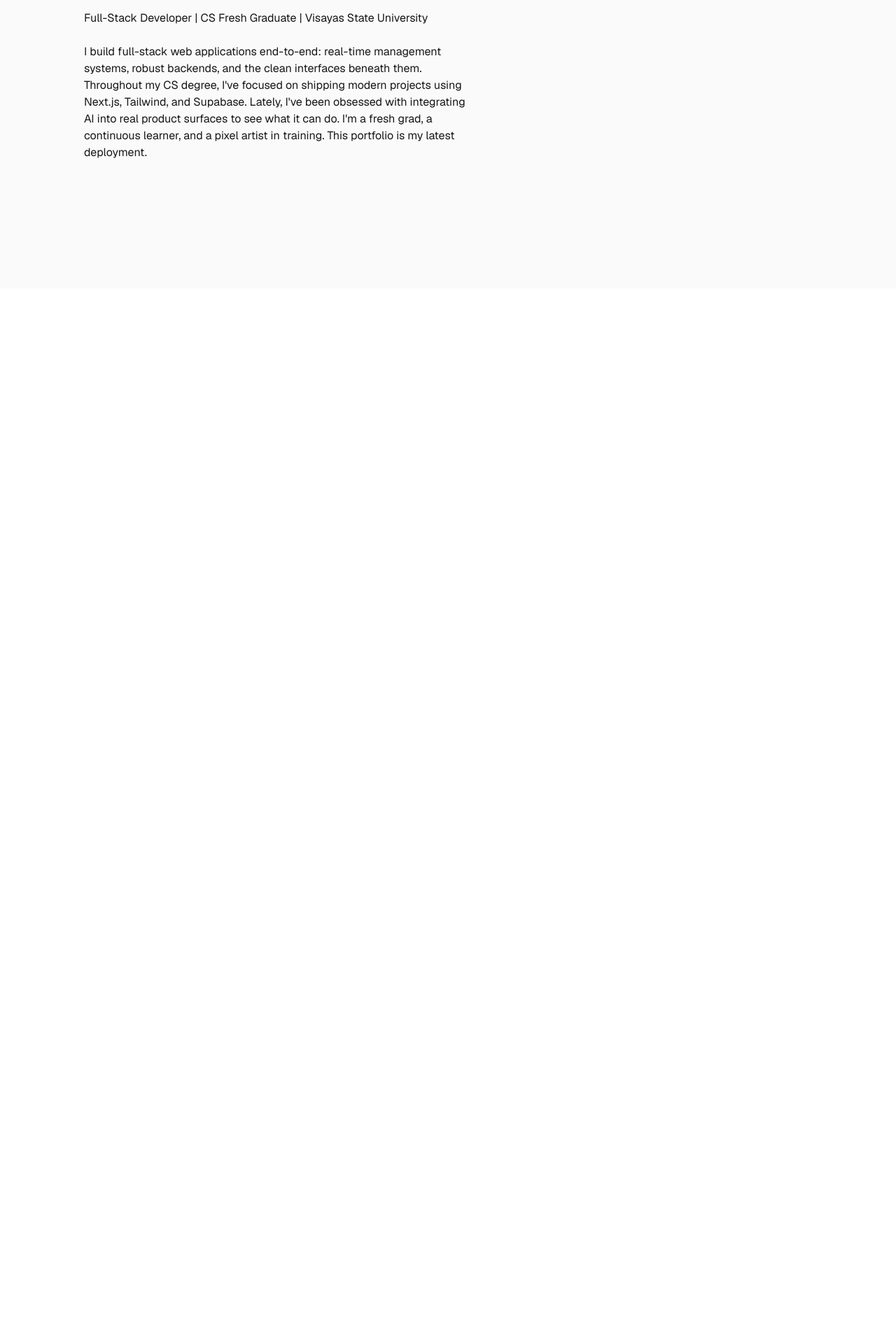
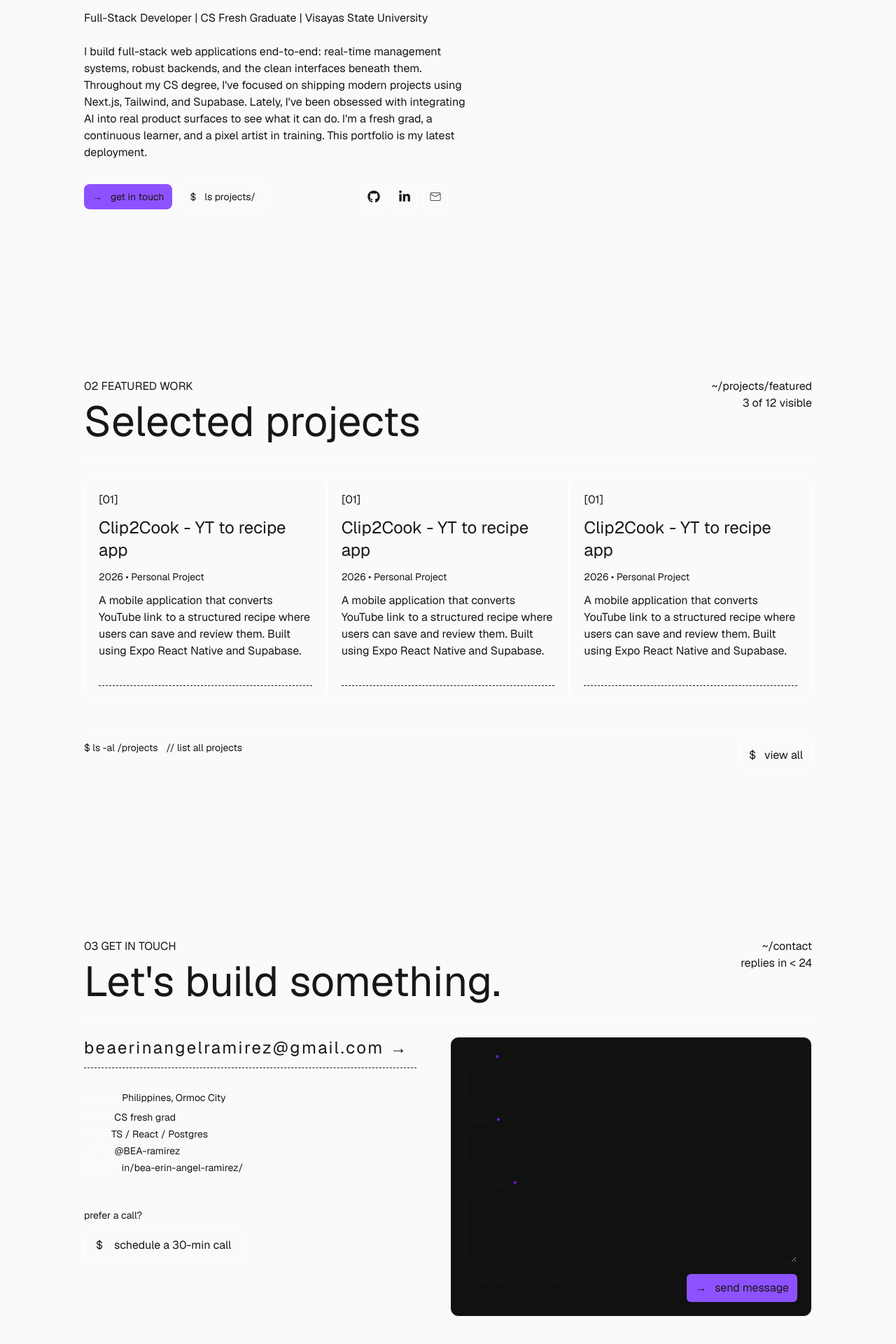
Before and after one commit to BEA-ramirez/portfolio-monorepo, a Next.js app in the folder apps/web/: page / in a window 1280 px wide. Shown: the part 388-2308 px from the top of the page at 70% size. Before the commit the page ends 800 px from the top, so only its background shows below. Built offline with nearby package versions, Linux system fonts and the light colour scheme.

Commit message:
- UI homepage sections completed

```diff
--- a/apps/web/package.json
+++ b/apps/web/package.json
@@ -9,10 +9,11 @@
     "lint": "eslint"
   },
   "dependencies": {
+    "@repo/shared": "workspace:*",
     "next": "16.2.10",
     "react": "19.2.4",
     "react-dom": "19.2.4",
-    "@repo/shared": "workspace:*"
+    "react-icons": "^5.7.0"
   },
   "devDependencies": {
     "@tailwindcss/postcss": "^4",
--- a/apps/web/src/app/page.tsx
+++ b/apps/web/src/app/page.tsx
@@ -1,9 +1,11 @@
-import Image from "next/image";
+import ProjectCard from "@/components/project-card";
+import { FaGithub, FaLinkedinIn } from "react-icons/fa";
+import { CiMail } from "react-icons/ci";
 
 export default function Home() {
   return (
     <div className="flex flex-col flex-1 bg-zinc-50 font-sans dark:bg-black">
-      <header className="h-20 border-b border-white flex items-center justify-center gap-20 sticky top-0 z-100">
+      <header className="h-20 border-b border-white flex items-center justify-center gap-20 sticky top-0 z-100 bg-[#0a0a0a]">
         <h1>BEA.ramirez-dev</h1>
         <div className="flex items-center justify-center gap-8 ">
           <a href="#home">~/home</a>
@@ -32,7 +34,7 @@ export default function Home() {
           Full-Stack Developer | CS Fresh Graduate | Visayas State University
         </p>
 
-        <p className="w-140 ">
+        <p className="mb-8 w-140">
           I build full-stack web applications end-to-end: real-time management
           systems, robust backends, and the clean interfaces beneath them.
           Throughout my CS degree, I&apos;ve focused on shipping modern projects
@@ -41,6 +43,147 @@ export default function Home() {
           I&apos;m a fresh grad, a continuous learner, and a pixel artist in
           training. This portfolio is my latest deployment.
         </p>
+        <div className="flex items-center justify-between w-130">
+          <div className="flex items-center gap-3">
+            <button className="px-3 py-2 text-sm flex items-center gap-3 bg-violet-500 rounded-lg">
+              <p>→</p>
+              <p>get in touch</p>
+            </button>
+            <button className="px-3 py-2 text-sm flex items-center gap-3 border border-white rounded-lg">
+              <p>$</p>
+              <p>ls projects/</p>
+            </button>
+          </div>
+          <div className="flex items-center gap-2">
+            <button className="px-2 py-2 border border-white rounded-lg">
+              <FaGithub size={18} />
+            </button>
+            <button className="px-2 py-2 border border-white rounded-lg">
+              <FaLinkedinIn size={18} />
+            </button>
+            <button className="px-2 py-2 border border-white rounded-lg">
+              <CiMail size={18} />
+            </button>
+          </div>
+        </div>
+      </section>
+
+      {/* Projects */}
+      <section id="projects" className="p-30">
+        <div className="flex items-start justify-between">
+          <h6 className="uppercase">
+            <span>02</span> Featured Work
+          </h6>
+          <div className="flex flex-col items-end">
+            <p>~/projects/featured</p>
+            <p>3 of 12 visible</p>
+          </div>
+        </div>
+        <h2 className="mb-6 text-6xl -mt-4 border-b border-white pb-6">
+          Selected projects
+        </h2>
+        <div className="mb-4 flex items-center justify-between pb-10 border-b border-dashed border-white">
+          <ProjectCard />
+          <ProjectCard />
+          <ProjectCard />
+        </div>
+        <div className="flex items-start justify-between">
+          <div className="flex items-center gap-3 text-sm">
+            <p>$ ls -al /projects</p>
+            <p>{"// list all projects"}</p>
+          </div>
+          <button className="px-3 py-2 border border-white rounded-md flex items-center gap-3">
+            <p>$</p>
+            <p>view all</p>
+          </button>
+        </div>
+      </section>
+
+      {/* Contact */}
+      <section id="contact" className="p-30">
+        <div className="flex items-start justify-between">
+          <h6 className="uppercase">
+            <span>03</span> Get in Touch
+          </h6>
+          <div className="flex flex-col items-end">
+            <p>~/contact</p>
+            <p>{"replies in < 24"}</p>
+          </div>
+        </div>
+        <h2 className="mb-6 text-6xl -mt-4 border-b border-white pb-6">
+          Let&apos;s build something.
+        </h2>
+        <div className="flex justify-between gap-12">
+          <div className="flex-1">
+            <div className="border-b border-dashed pb-3  ">
+              <a
+                href="mailto:beaerinangelramirez@gmail.com"
+                className="text-2xl tracking-widest"
+              >
+                beaerinangelramirez@gmail.com →
+              </a>
+            </div>
+            <div className="mt-8 mb-12 flex flex-col gap-1">
+              <p className="text-sm mb-1">
+                <span className="text-white/50">location</span> Philippines,
+                Ormoc City
+              </p>
+              <p className="text-sm">
+                <span className="text-white/50">status</span> CS fresh grad
+              </p>
+              <p className="text-sm">
+                <span className="text-white/50">stack</span> TS / React /
+                Postgres
+              </p>
+              <p className="text-sm">
+                <span className="text-white/50">github</span> @BEA-ramirez
+              </p>
+              <p className="text-sm">
+                <span className="text-white/50">linkedin</span>{" "}
+                in/bea-erin-angel-ramirez/
+              </p>
+            </div>
+            <div className="flex flex-col gap-3">
+              <p className="text-sm">prefer a call?</p>
+              <button className="flex items-center gap-4 border border-white rounded-md px-4 py-2 w-fit">
+                <p>$</p>
+                <p>schedule a 30-min call</p>
+              </button>
+            </div>
+          </div>
+          <div className="flex-1 flex flex-col gap-4 border border-white bg-[#111] rounded-xl p-5">
+            <div className="flex flex-col gap-1">
+              <label className="uppercase text-sm">
+                name <span className="text-violet-600">*</span>
+              </label>
+              <input type="text" className="border px-4 py-3 rounded-md" />
+            </div>
+            <div className="flex flex-col gap-1">
+              <label className="uppercase text-sm">
+                email <span className="text-violet-600">*</span>
+              </label>
+              <input type="email" className="border px-4 py-3 rounded-md" />
+            </div>
+            <div className="flex flex-col gap-1">
+              <label className="uppercase text-sm">
+                message <span className="text-violet-600">*</span>
+              </label>
+              <textarea
+                name="message"
+                rows={3}
+                placeholder="Type your message here..."
+                className="border px-4 py-3 rounded-md"
+              />
+            </div>
+            <div className="flex justify-between">
+              <p className="text-sm">protected • rate limited</p>
+              <button className="px-3 py-2 flex items-center gap-3 bg-violet-500 rounded-md">
+                <p>→</p>
+                <p>send message</p>
+              </button>
+            </div>
+          </div>
+        </div>
       </section>
     </div>
   );
--- /dev/null
+++ b/apps/web/src/components/project-card.tsx
@@ -0,0 +1,16 @@
+export default function ProjectCard() {
+  return (
+    <div className="w-90 h-80 border border-white rounded-xl p-5">
+      <div className="flex flex-col gap-3 border-b border-dashed h-full">
+        <p className="">[01]</p>
+        <h5 className="text-2xl">Clip2Cook - YT to recipe app</h5>
+        <p className="text-sm">2026 • Personal Project</p>
+        <p>
+          A mobile application that converts YouTube link to a structured recipe
+          where users can save and review them. Built using Expo React Native
+          and Supabase.
+        </p>
+      </div>
+    </div>
+  );
+}
```
Also changed, not shown: 2 other files (tests, documents, lock files or other folders).
